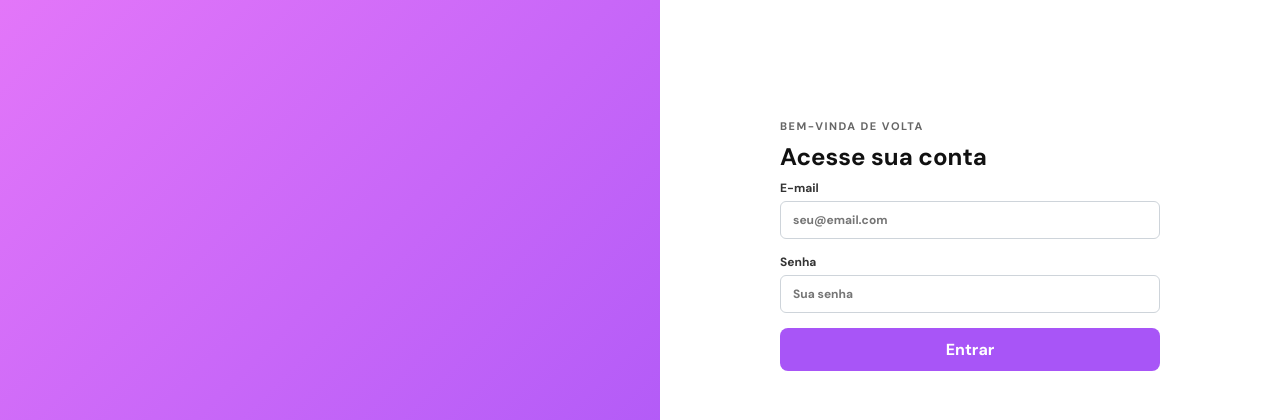
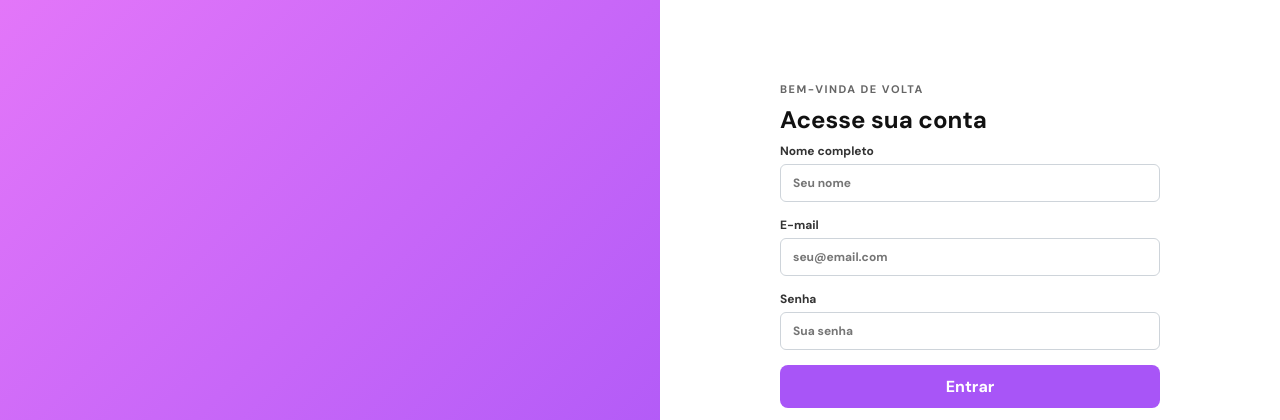
Before and after one commit to pegasusgraf-dot/studio-cilios, a website: page public/index.html in a window 1280 px wide. Shown: the part 116-536 px from the top of the page. Drawn offline with Linux system fonts and the light colour scheme.

Commit message:
Update index.html

```diff
--- a/public/index.html
+++ b/public/index.html
@@ -95,6 +95,11 @@
           <h2 id="auth-title" style="font-size: 24px; margin: 5px 0 8px 0; color: #111;">Acesse sua conta</h2>
 
           <form id="auth-form" class="form-stack" style="display: flex; flex-direction: column; gap: 15px;">
+            <label class="field" id="name-field" hidden style="display: flex; flex-direction: column; font-size: 12px; font-weight: bold; color: #333; gap: 5px;">
+              Nome completo
+              <input name="nome" autocomplete="name" maxlength="100" placeholder="Seu nome" style="width: 100%; padding: 10px 12px; border: 1px solid #ced4da; border-radius: 6px;">
+            </label>
+
             <label class="field" style="display: flex; flex-direction: column; font-size: 12px; font-weight: bold; color: #333; gap: 5px;">
               E-mail
               <input name="email" type="email" required placeholder="seu@email.com" style="width: 100%; padding: 10px 12px; border: 1px solid #ced4da; border-radius: 6px;">
```
